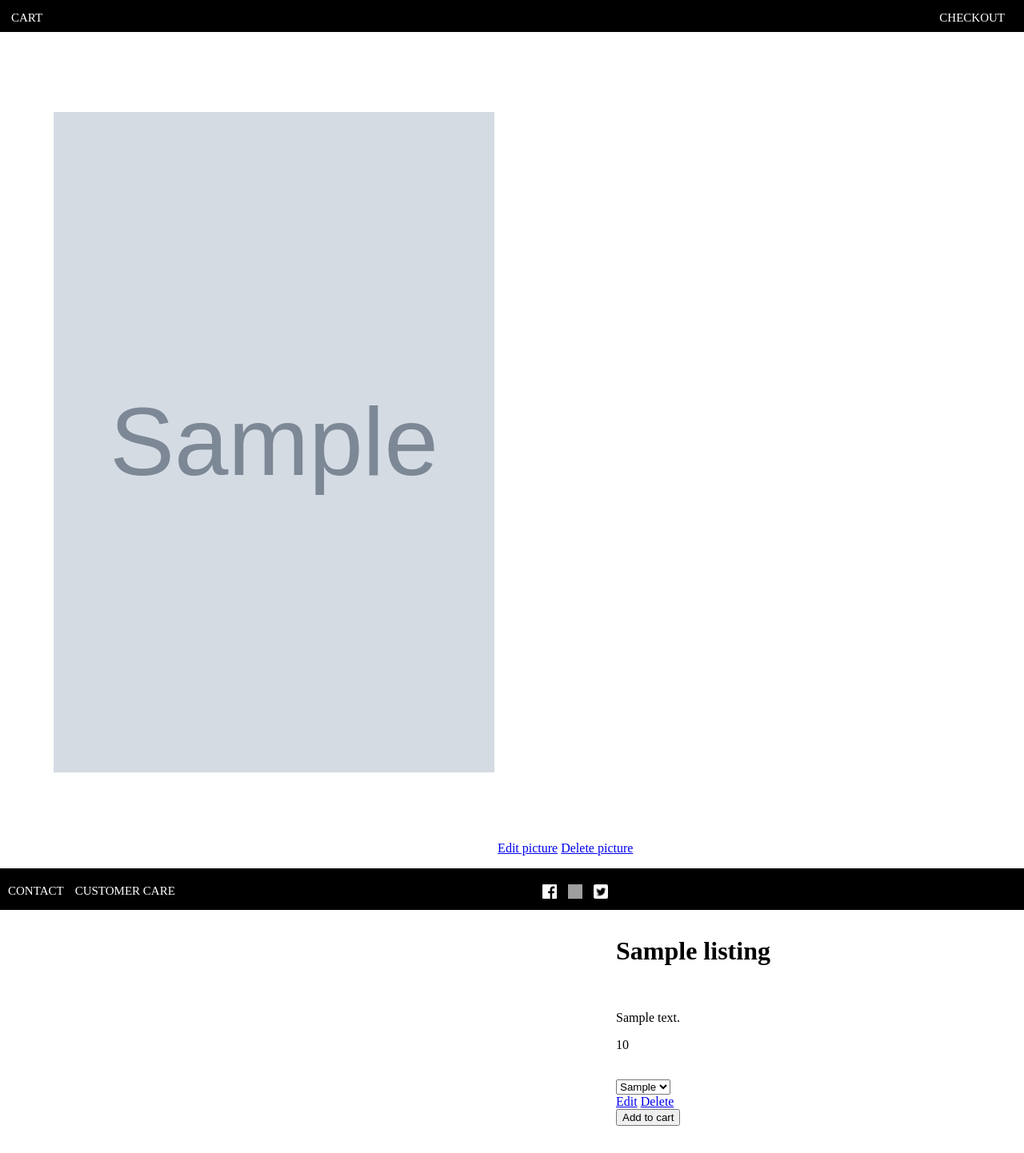
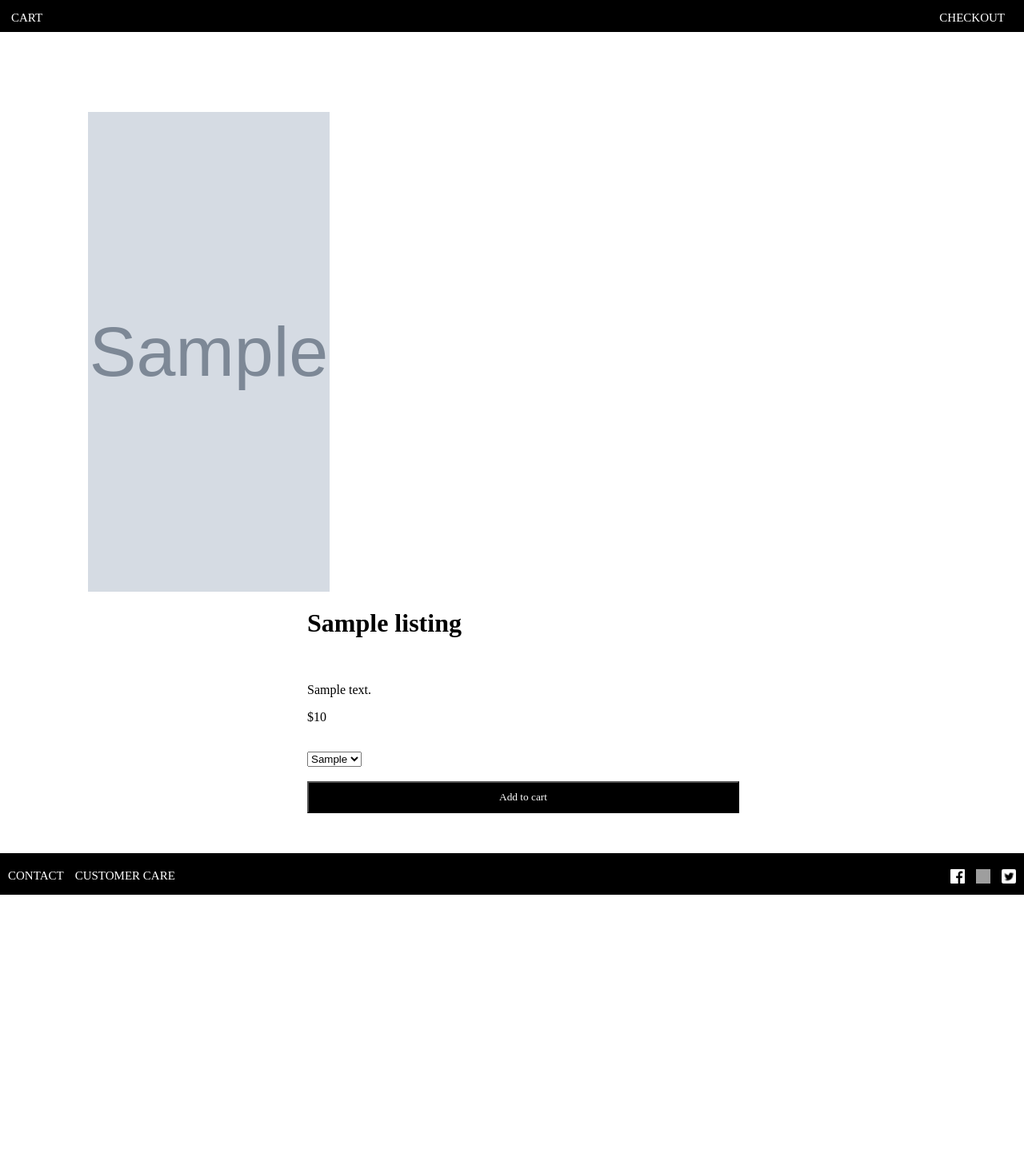
Before and after one commit to isaacsaqib/MercyToMankindNewYork, a Rails app: page /listings/1 in a window 1280 px wide. Shown: the whole page at 80% size. After the commit the page ends 1119 px from the top, so only its background shows below. Run offline with Rails 7, Linux system fonts and the light colour scheme; tables that the repository leaves empty hold one stand-in row (values such as "Sample post"); grey boxes marked "Sample" are stand-in pictures; parts of the project's set-up code (start-up, migrations or seed data) failed here and were passed over; some libraries are stand-ins or nearby versions; grey boxes are pictures that could not be loaded.

Commit message:
adjusting show page

```diff
--- a/app/assets/stylesheets/style.css
+++ b/app/assets/stylesheets/style.css
@@ -1,17 +1,48 @@
-.listings-show {
-	width: 551;
-	height: 826;
-	/*margin-left: 200px;*/
-	margin-bottom: 100px;
-	margin-top: 100px;
+#add-to-cart-btn {
+	background-color: black;
+	color: white;
+	font-family: 'AdelleSans-Thin';
+	border-radius: 0px;
+    width: 540px;
+    height: 40px;
+}
+
+
+
+#listings-show-pictures li > img {
+
+	height: 600;
+	width: 302px;
+	margin-left: 10px;
 
 }
 
+
+#listings-show-pictures li > img:hover {
+	opacity: .8;
+
+}
+
+#listings-show-pictures li {
+	display: inline-block;
+
+
+
+}
+
+#listings-show-pictures {
+
+	margin: 0 auto;
+	margin-left: 100px;
+}
+
+
 #listings-details {
-	float: right;
-	width: 300px;
-	margin-right: 210px;
-	margin-top: 80px;
+	margin: 0 auto;
+	width: 40%;
+	font-family: 'AdelleSans-Thin';
+	/*margin-right: 210px;*/
+	/*margin-top: 80px;*/
 }
 
 
@@ -212,7 +243,7 @@
 	background-color: black;
 	padding-bottom: 40px;
 	margin: 0px;
-	/*margin-bottom: 100px;*/
+	margin-bottom: 100px;
 	text-align: center;
 	font-size: 15px;
 	font-family: 'AdelleSans-Thin';
--- a/app/views/listings/show.html.erb
+++ b/app/views/listings/show.html.erb
@@ -5,13 +5,12 @@
 
 
 
+   <ul id="listings-show-pictures">
    <% @pictures.each do |pic| %>
+      <li><%= image_tag pic.image.url %></li>
+        <%# link_to "Edit picture", picture_path(pic) %>
 
-      <%= image_tag pic.image.url, :class => "listings-show" %>
-
-        <%= link_to "Edit picture", picture_path(pic) %>
-
-        <%=
+        <%#
           link_to "Delete picture", pic,
             :data => { :confirm => "Are you sure?" },
             :method => :delete
@@ -20,6 +19,7 @@
 
 
 <% end %>
+    </ul>
 
 
 
@@ -36,7 +36,7 @@
 				<a style="text-decoration:none;" href="<%=listing_path(@listing)%>"></a>
 				<h1><%= @listing.name %></h1><br>
 				<p><%= @listing.description %></p>
-				<p><%= @listing.price %></p> <br>
+				<p>$<%= @listing.price %></p> <br>
 				<select name="size"><br>
 				<% @size = @listing.size.split(",") %>
 
@@ -46,8 +46,12 @@
 
 				 </select>
 				 <br/>
+
+				 <% if logged_in? %>
 				<%=link_to 'Edit', edit_listing_path(@listing) %>
 				<a href="?remove=<%=@listing.id%>">Delete</a><br>
+				<% end %>
+				<br>
 				<input id="add-to-cart-btn" type="submit" value="Add to cart">
 				<br>
 				<br>
--- a/app/views/pictures/show.html.erb
+++ b/app/views/pictures/show.html.erb
@@ -19,3 +19,4 @@
               :method => 'delete',
               :confirm => t('.confirm', :default => t("helpers.links.confirm", :default => 'Are you sure?')),
               :class => 'btn btn-danger' %>
+<%=link_to "Delete", picture_path(@picture), :method => :delete %>
```
Also changed, not shown: public/images/36/1.jpg (added), public/images/37/2.jpg (added), public/images/38/DSC04383.JPG (added), public/images/39/DSC04384.JPG (added), public/images/40/photobank_(55).jpg (added), public/images/41/photobank_(56).jpg (added), public/images/42/2_(4).jpg (added), public/images/43/3_(2).jpg (added), public/images/44/1.jpg (added), public/images/45/2.jpg (added), public/images/46/1.jpg (added), public/images/47/2.jpg (added), public/images/48/DSC04383.JPG (added), public/images/49/DSC04384.JPG (added), 2 more files.
